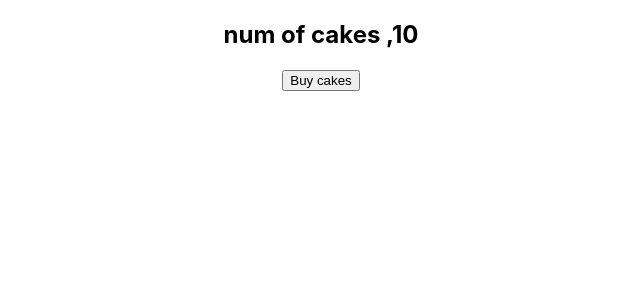
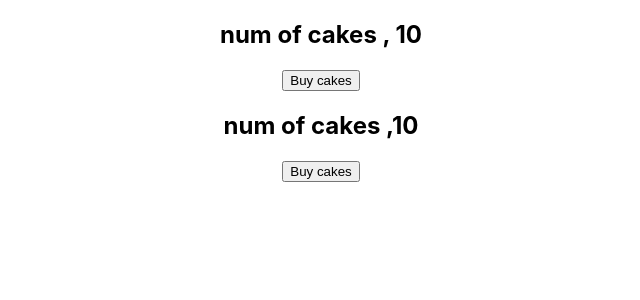
Before and after one commit to Ts-qi/react_redux_demo_hooks, a React (Create React App) app in the folder react_redux_demo/: page / in a window 1280 px wide. Shown: the top 300 px of the page, without its empty margins (319-959 px from the left). Built offline with nearby package versions, Linux system fonts and the light colour scheme.

Commit message:
使用 hooks 并且增加 redux 中封装的 useSelector 和 useDispatch

```diff
--- a/react_redux_demo/src/App.js
+++ b/react_redux_demo/src/App.js
@@ -3,11 +3,13 @@ import {  Provider } from 'react-redux'
 import store from './redux/store'
 import './App.css';
 import CakeContainer from './components/CakeCotainer'
+import HooksCakeContainer from './components/HooksCakeContainer'
 
 function App() {
   return (
     <Provider store={ store }>
       <div className="App">
+        <HooksCakeContainer />
         <CakeContainer />
       </div>
     </Provider>
--- /dev/null
+++ b/react_redux_demo/src/components/HooksCakeContainer.js
@@ -0,0 +1,16 @@
+import React  from 'react'
+ import { useSelector , useDispatch} from 'react-redux';
+ import { buyCake } from '../redux'
+
+function HooksCakeContainer (props){
+	const numOfCakes = useSelector( state => state.numOfCakes)
+	const dispatch = useDispatch()
+	return(
+		<div>
+			 <h2>num of cakes , { numOfCakes }</h2>
+			 <button onClick={()=> dispatch(buyCake())}>	Buy cakes</button>
+		</div>
+	)
+};
+
+export default HooksCakeContainer;
```
